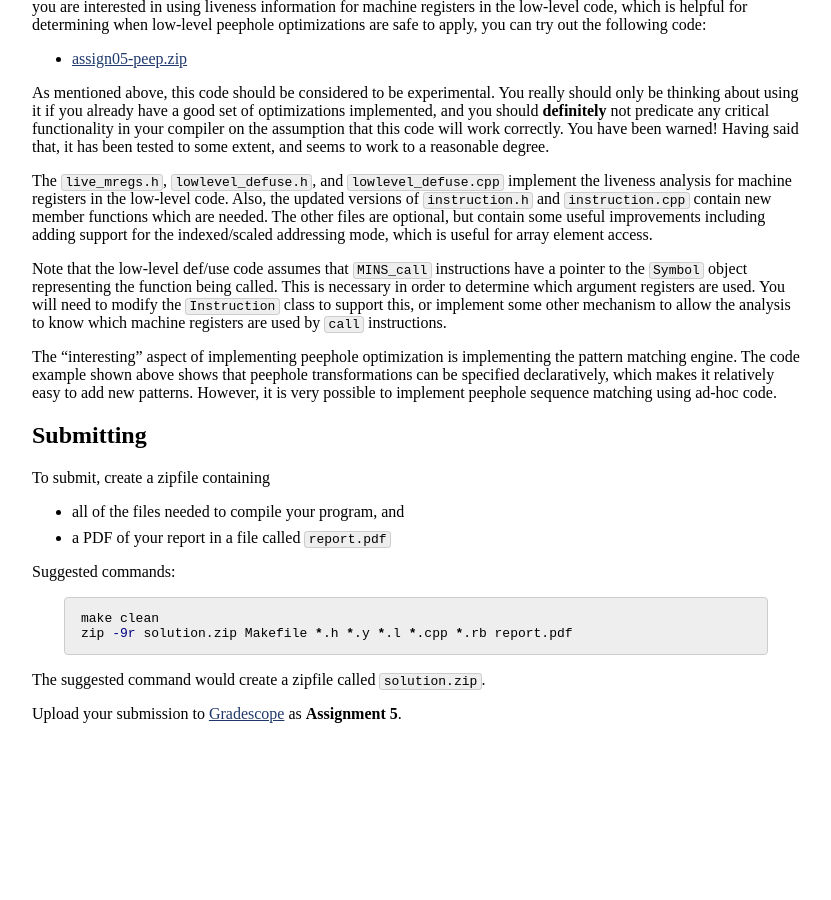
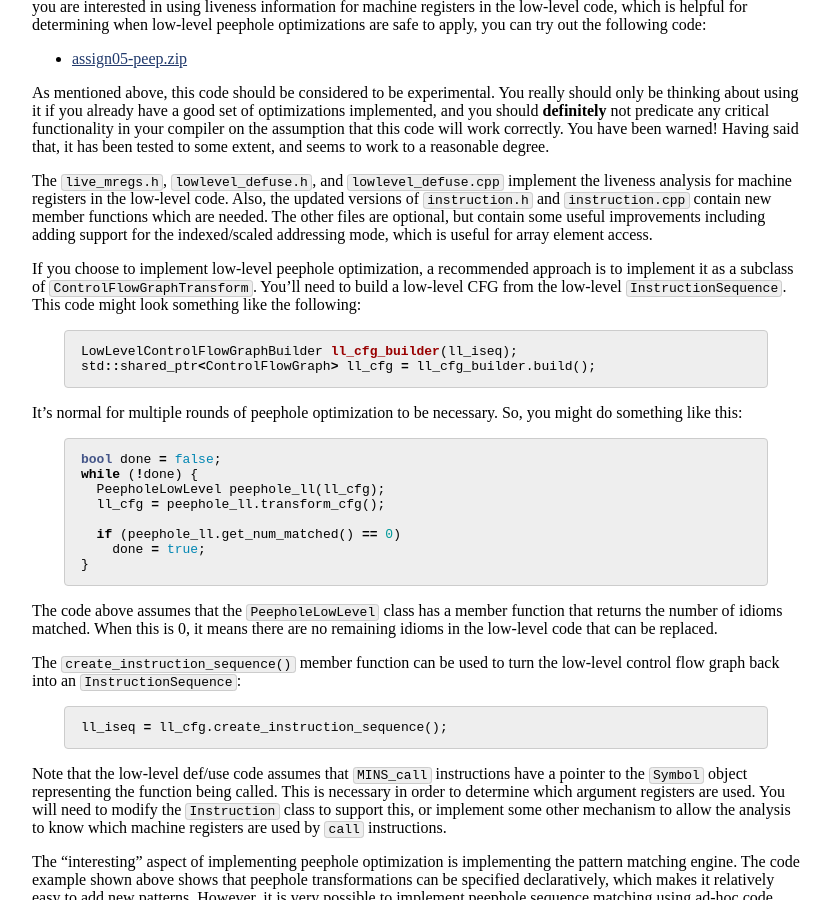
Before and after one commit to jhucompilers/fall2022, a Jekyll site: the page built from assign/assign05.md, in a window 1280 px wide and 900 px high, scrolled down 7594 px. Shown: the whole window, without its empty margins (224-1055 px from the left). Built offline with Jekyll 4.4.1, drawn with Linux system fonts in a browser that asks for light colours; before the commit the page ends 8349 px from its top, so only the background shows below that.

Commit message:
more details on implementing LL peephole opt

````diff
--- a/assign/assign05.md
+++ b/assign/assign05.md
@@ -521,6 +521,42 @@ The other files are optional, but contain some useful
 improvements including adding support for the indexed/scaled
 addressing mode, which is useful for array element access.
 
+If you choose to implement low-level peephole optimization, a recommended
+approach is to implement it as a subclass of `ControlFlowGraphTransform`.
+You'll need to build a low-level CFG from the low-level `InstructionSequence`.
+This code might look something like the following:
+
+```c++
+LowLevelControlFlowGraphBuilder ll_cfg_builder(ll_iseq);
+std::shared_ptr<ControlFlowGraph> ll_cfg = ll_cfg_builder.build();
+```
+
+It's normal for multiple rounds of peephole optimization to be
+necessary. So, you might do something like this:
+
+```c++
+bool done = false;
+while (!done) {
+  PeepholeLowLevel peephole_ll(ll_cfg);
+  ll_cfg = peephole_ll.transform_cfg();
+
+  if (peephole_ll.get_num_matched() == 0)
+    done = true;
+}
+```
+
+The code above assumes that the `PeepholeLowLevel` class has a member
+function that returns the number of idioms matched. When this is 0,
+it means there are no remaining idioms in the low-level code that
+can be replaced.
+
+The `create_instruction_sequence()` member function can be used to
+turn the low-level control flow graph back into an `InstructionSequence`:
+
+```c++
+ll_iseq = ll_cfg.create_instruction_sequence();
+```
+
 Note that the low-level def/use code assumes that `MINS_call`
 instructions have a pointer to the `Symbol` object representing
 the function being called. This is necessary in order to determine
````
